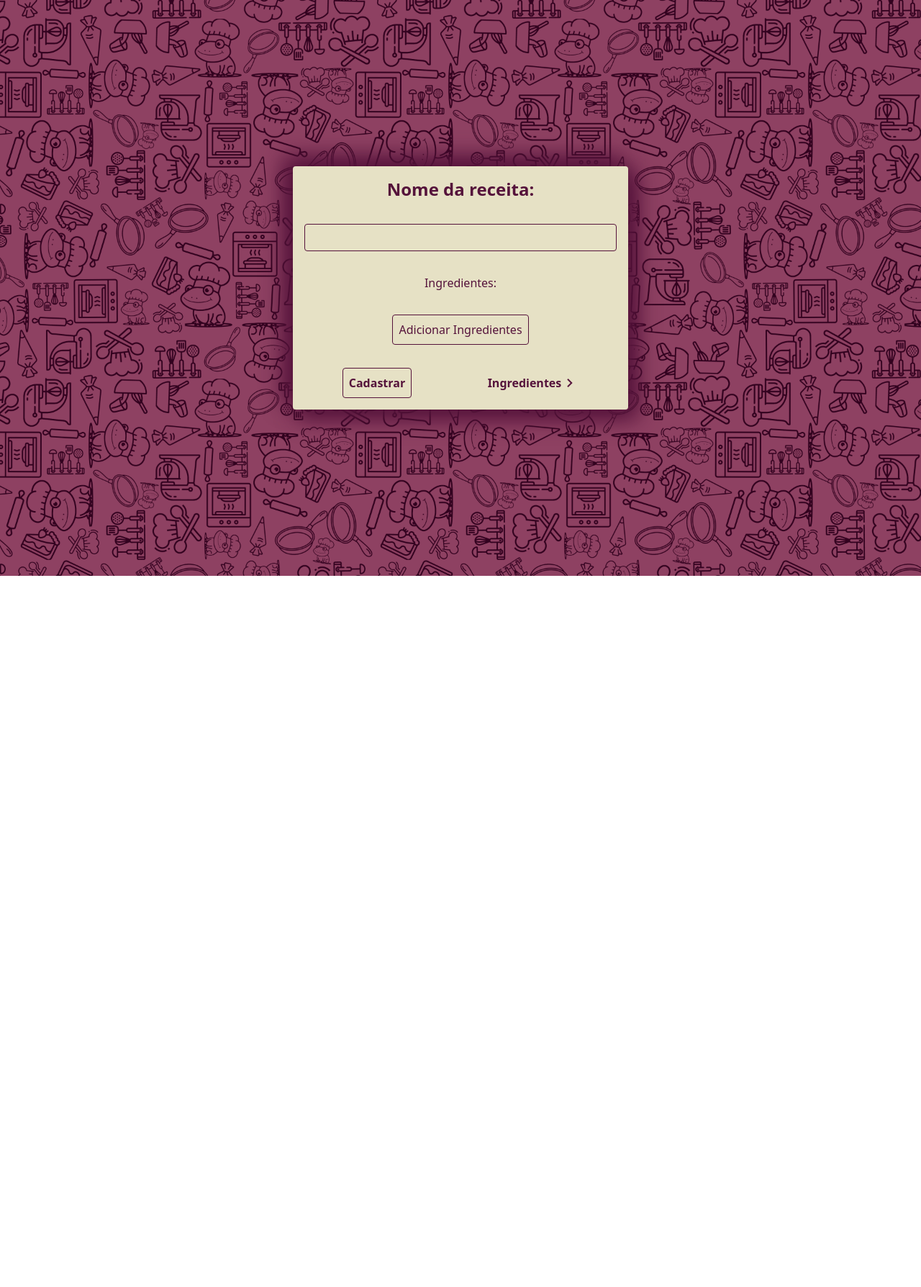
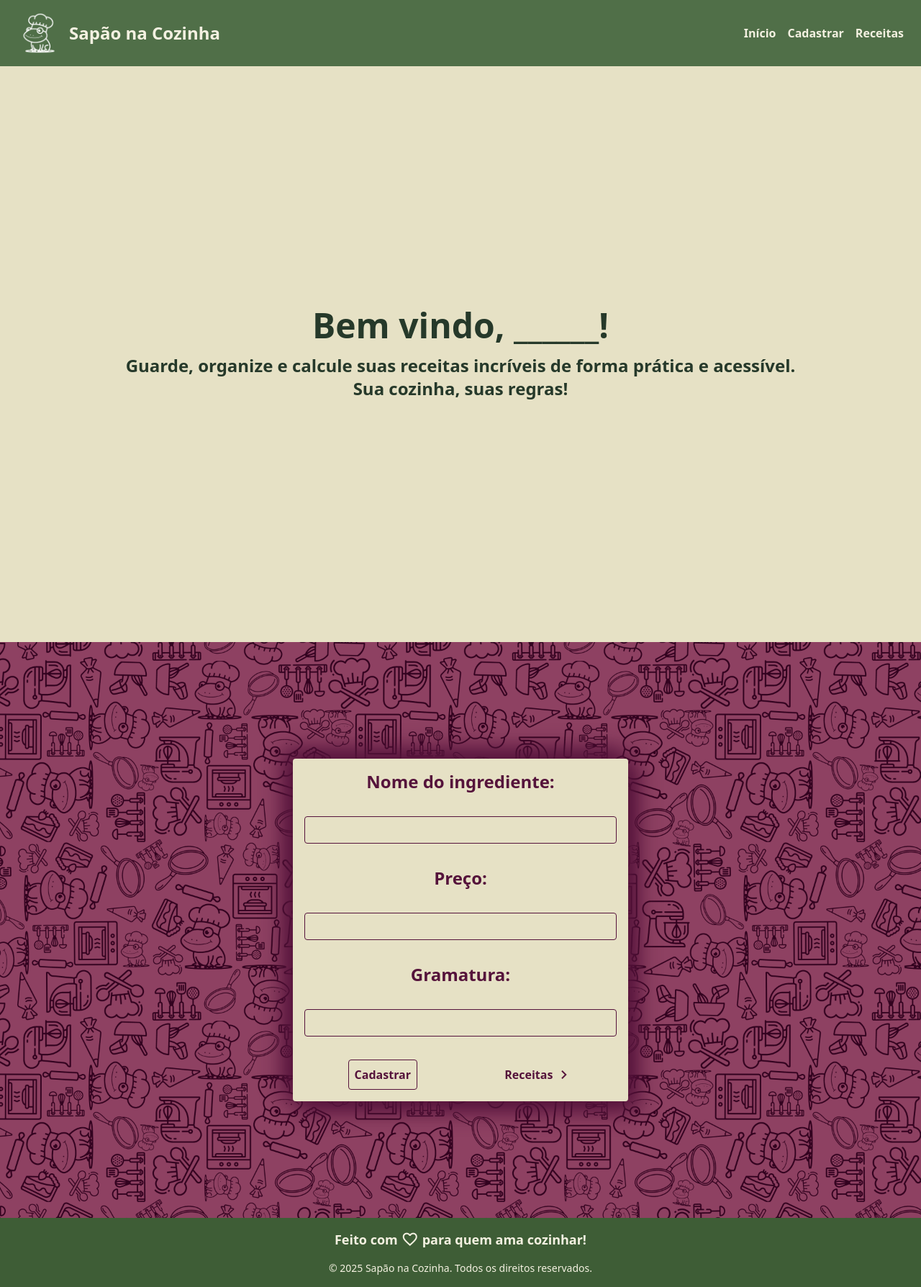
Before and after one commit to priscilaUECEProjects/sapaoNaCozinha, a React (Vite) app in the folder sapao-na-cozinha/: page /cadastrar-receitas in a window 1280 px wide. Shown: the whole page at 72% size. Before the commit the page ends 800 px from the top, so only its background shows below. Built offline with nearby package versions, Linux system fonts and the light colour scheme.

Commit message:
feat-Header&Footer

```diff
--- a/sapao-na-cozinha/src/App.jsx
+++ b/sapao-na-cozinha/src/App.jsx
@@ -1,21 +1,21 @@
 import './App.css'
 import { Routes, Route } from "react-router-dom";
+import MainPage from './components/pages/main-page/MainPage.jsx';
 
 import PaginaCadastro from './components/pages/PaginaCadastro.jsx';
 import PaginaLogin from './components/pages/PaginaLogin.jsx';
-import PaginaInicial from './components/pages/main-page/PaginaInicial.jsx';
-import CadastroIngredientes from './components/pages/main-page/Cadastrar/CadastroIngredientes.jsx';
-import CadastroReceitas from './components/pages/main-page/Cadastrar/CadastroReceitas.jsx';
 
 function App() {
   return (
-      <Routes>
-        <Route path="/" element={<PaginaLogin />} />
-        <Route path="/cadastro" element={<PaginaCadastro />} />
-        <Route path="/home" element={<PaginaInicial />} />
-        <Route path="/cadastrar-ingredientes" element={<CadastroIngredientes />} />
-        <Route path="/cadastrar-receitas" element={<CadastroReceitas />} />
-      </Routes>
+    <>
+      <div>
+        <MainPage />
+      </div>
+        <Routes>
+          <Route path="/login" element={<PaginaLogin />} />
+          <Route path="/cadastro" element={<PaginaCadastro />} />
+        </Routes>
+    </>
   );
 }
 
--- a/sapao-na-cozinha/src/components/pages/main-page/Cadastrar/CadastroIngredientes.jsx
+++ b/sapao-na-cozinha/src/components/pages/main-page/Cadastrar/CadastroIngredientes.jsx
@@ -1,6 +1,4 @@
-import { Link } from "react-router-dom";
-
-export default function CadastroIngredientes() {
+export default function CadastroIngredientes({ alternarComponente }) {
     return (
             <div className="flex items-center justify-center min-h-screen  bg-[var(--color-quinacridone-magenta)] bg-[url('./assets/img/fundo-roxo.png')] bg-repeat bg-[size:500px]">
                 <form className="flex flex-col items-center gap-8 p-4 bg-[var(--color-pearl)] rounded shadow-[-10px_-10px_30px_4px,_10px_10px_30px_4px] text-[#55133b]">
@@ -18,10 +16,8 @@ export default function CadastroIngredientes() {
 
                     <div className="flex items-center justify-around w-full font-bold">
                         <button type="submit" className=" p-2 border border-[#55133b] cursor-pointer rounded hover:bg-[#55133b] hover:text-[#F4F1E1]">Cadastrar</button>
-                        <div className="flex items-center hover:text-[#803c65]">
-                            <Link to='/cadastrar-receitas'>Receitas</Link>
-                            <span class="material-symbols-outlined">chevron_right</span>
-                        </div>
+                            <button type="button" onClick={() => alternarComponente("receita")} className="flex items-center gap-1 cursor-pointer hover:text-[#803c65]">
+                            Receitas<span className="material-symbols-outlined">chevron_right</span></button>
                     </div>
 
                 </form>
--- a/sapao-na-cozinha/src/components/pages/main-page/Cadastrar/CadastroReceitas.jsx
+++ b/sapao-na-cozinha/src/components/pages/main-page/Cadastrar/CadastroReceitas.jsx
@@ -1,7 +1,7 @@
 import { useState, useEffect } from "react";
 import { Link } from "react-router-dom";
 
-export default function CadastroReceita() {
+export default function CadastroReceita({ alternarComponente }) {
     const [nomeReceita, setNomeReceita] = useState('');
     const [ingredientesReceita, setIngredientesReceita] = useState([]);
     const [ingredientesSelecionados, setIngredientesSelecionados] = useState([]);
@@ -68,10 +68,9 @@ export default function CadastroReceita() {
 
                     <div className="flex items-center justify-around w-full font-bold">
                         <button type="submit" className="p-2 border border-[#55133b] cursor-pointer rounded hover:bg-[#55133b] hover:text-[#F4F1E1]">Cadastrar</button>
-                        <div className="flex items-center hover:text-[#803c65]">
-                            <Link to='/cadastrar-ingredientes'>Ingredientes</Link>
-                            <span className="material-symbols-outlined">chevron_right</span>
-                        </div>
+
+                            <button type="button" onClick={() => alternarComponente("ingrediente")} className="flex items-center gap-1 cursor-pointer hover:text-[#803c65]">
+                                Ingredientes<span className="material-symbols-outlined">chevron_right</span></button>
                     </div>
                 </form>
             </div>
--- /dev/null
+++ b/sapao-na-cozinha/src/components/pages/main-page/Cadastrar/PaginaCadastrar.jsx
@@ -0,0 +1,22 @@
+import { useState } from "react";
+
+import CadastroIngredientes from "./CadastroIngredientes";
+import CadastroReceitas from "./CadastroReceitas";
+
+export default function PaginaCadastrar() {
+    const [paginaAtiva, setPaginaAtiva] = useState("ingrediente");
+
+    const alternarComponente = (pagina) => {
+        setPaginaAtiva(pagina);
+    };
+
+    return (
+        <div className="conteudo">
+            {paginaAtiva === "ingrediente" ? (
+                <CadastroIngredientes alternarComponente={alternarComponente} />
+            ) : (
+                <CadastroReceitas alternarComponente={alternarComponente} />
+            )}
+        </div>
+    );
+}
--- /dev/null
+++ b/sapao-na-cozinha/src/components/pages/main-page/Footer.jsx
@@ -0,0 +1,9 @@
+export default function Footer() {
+    return (
+      <footer className="bg-[var(--color-hunter-green)] text-[#F4F1E1] flex flex-col gap-2 items-center py-4">
+        <p className="text-lg font-bold flex items-center">Feito com  <span className="material-symbols-outlined ml-[5px] mr-[5px]">
+            favorite </span>  para quem ama cozinhar!</p>
+        <p className="text-sm mt-2">© 2025 Sapão na Cozinha. Todos os direitos reservados.</p>
+      </footer>
+    );
+  };
--- /dev/null
+++ b/sapao-na-cozinha/src/components/pages/main-page/Header.jsx
@@ -0,0 +1,33 @@
+import { Link } from "react-router-dom";
+import logo from "../../../assets/img/logo.png";
+
+export default function Header() {
+  return (
+    <header className="bg-hunter-green-ligther py-4 px-6 flex justify-between items-center">
+      <div className="flex items-center gap-3">
+        <img src={logo} alt="Logo do Site" className="w-15 h-15" />
+        <span className="text-2xl font-bold  text-[#F4F1E1]">Sapão na Cozinha</span>
+      </div>
+
+      <nav>
+        <ul className="flex justify-around gap-4 ">
+          <li>
+            <Link to="#" className="text-[#F4F1E1] font-bold hover:text-[var(--color-dark-green)]">
+              Início
+            </Link>
+          </li>
+          <li>
+            <Link to="#" className="text-[#F4F1E1] font-bold hover:text-[var(--color-dark-green)]">
+              Cadastrar
+            </Link>
+          </li>
+          <li>
+            <Link to="#" className="text-[#F4F1E1] font-bold hover:text-[var(--color-dark-green)]">
+              Receitas
+            </Link>
+          </li>
+        </ul>
+      </nav>
+    </header>
+  );
+}
--- a/sapao-na-cozinha/src/components/pages/main-page/MainPage.jsx
+++ b/sapao-na-cozinha/src/components/pages/main-page/MainPage.jsx
@@ -1,7 +1,15 @@
+import PaginaInicial from './PaginaInicial';
+import PaginaCadastrar from './Cadastrar/PaginaCadastrar';
+import Header from './Header';
+import Footer from './Footer';
+
 export default function MainPage() {
     return (
         <div>
-
+            <Header />
+            <PaginaInicial />
+            <PaginaCadastrar/>
+            <Footer />
         </div>
     )
 }
```
Also changed, not shown: sapao-na-cozinha/src/assets/img/logo.png (added).
